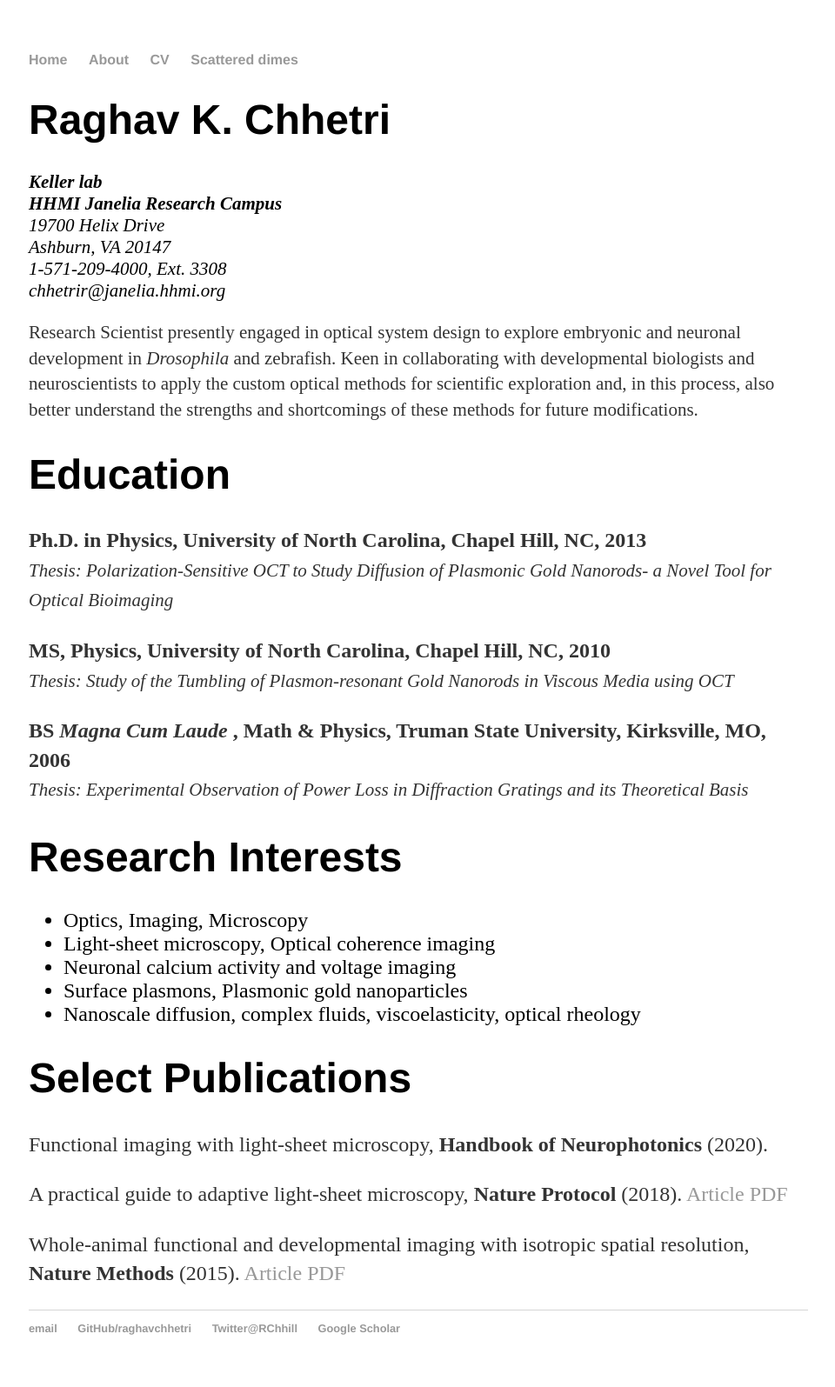
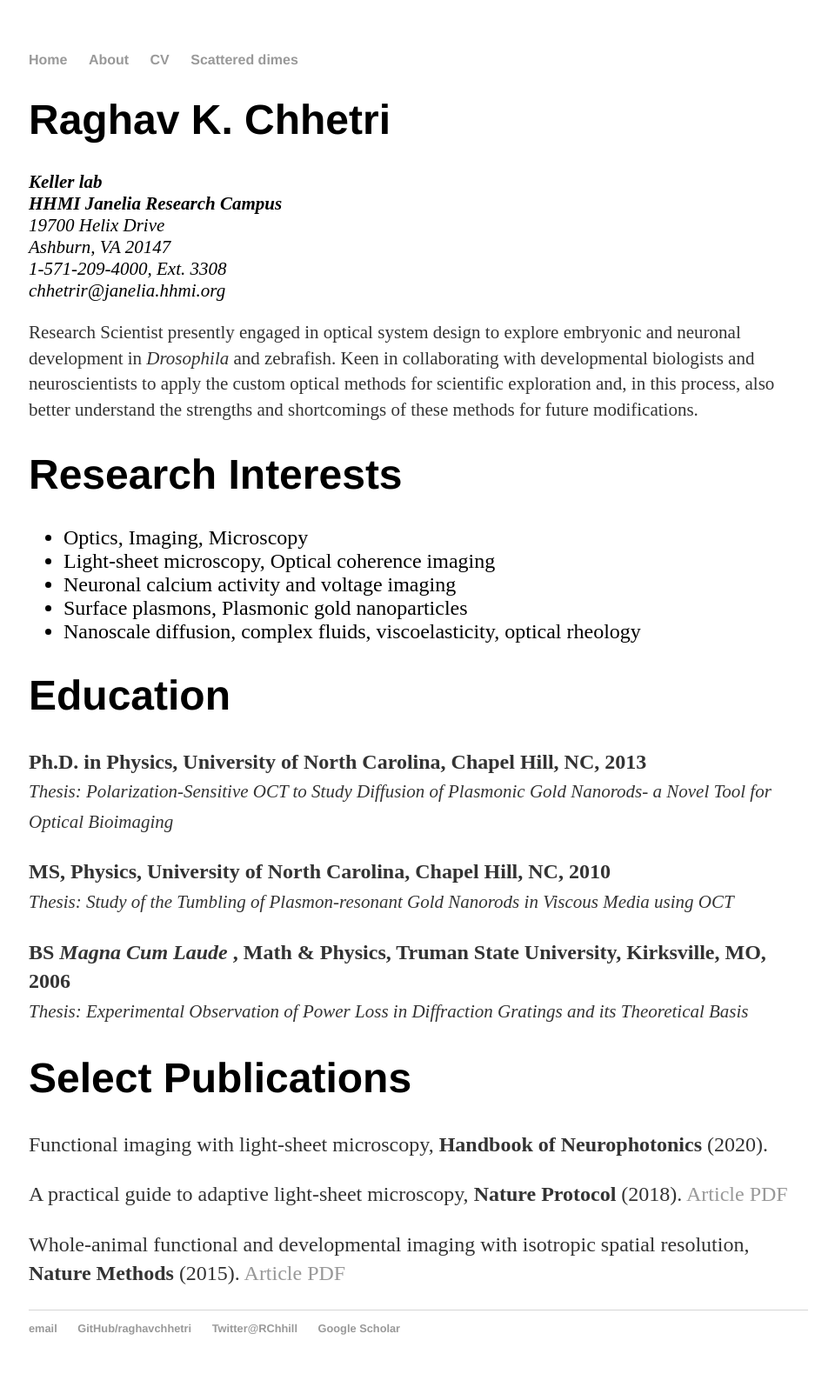
Before and after one commit to raghavchhetri/raghavchhetri.github.io, a Jekyll site: the page built from cv/index.html, in a window 1280 px wide. Shown: the whole page at 87% size, without its empty margins (159-1119 px from the left). Built offline with Jekyll 4.4.1, drawn with Linux system fonts in a browser that asks for light colours; some of the changed lines change nothing that is shown.

Commit message:
Update index.html

```diff
--- a/cv/index.html
+++ b/cv/index.html
@@ -18,6 +18,15 @@ title: Raghav Chhetri's CV
 			  and zebrafish. Keen in collaborating with developmental biologists and neuroscientists to apply the custom optical methods for scientific exploration
 			  and, in this process, also better understand the strengths and shortcomings of these methods for future modifications. </p>
 
+		<h1>Research Interests</h1>
+		<ul style="font-size:24px;">
+			<li>Optics, Imaging, Microscopy </li>
+			<li>Light-sheet microscopy, Optical coherence imaging</li>
+			<li>Neuronal calcium activity and voltage imaging</li>
+			<li>Surface plasmons, Plasmonic gold nanoparticles</li>
+			<li>Nanoscale diffusion, complex fluids, viscoelasticity, optical rheology</li>
+		</ul>
+
 		<h1>Education </h1>
 		<p> <strong>Ph.D. in Physics, University of North Carolina, Chapel Hill, NC, 2013</strong><br>
 		<em style="font-size:21px;">Thesis: Polarization-Sensitive OCT to Study Diffusion of Plasmonic Gold Nanorods- a Novel Tool for Optical Bioimaging</em></p>
@@ -27,15 +36,6 @@ title: Raghav Chhetri's CV
 
 		<p><strong>BS <em> Magna Cum Laude </em>, Math &amp; Physics, Truman State University, Kirksville, MO, 2006</strong><br>
 		<em style="font-size:21px;">Thesis: Experimental Observation of Power Loss in Diffraction Gratings and its Theoretical Basis</em></p>
-
-		<h1>Research Interests</h1>
-		<ul style="font-size:24px;">
-			<li>Optics, Imaging, Microscopy </li>
-			<li>Light-sheet microscopy, Optical coherence imaging</li>
-			<li>Neuronal calcium activity and voltage imaging</li>
-			<li>Surface plasmons, Plasmonic gold nanoparticles</li>
-			<li>Nanoscale diffusion, complex fluids, viscoelasticity, optical rheology</li>
-		</ul>
 
 		<h1>Select Publications</h1>
 		<p> Functional imaging with light-sheet microscopy,
```
